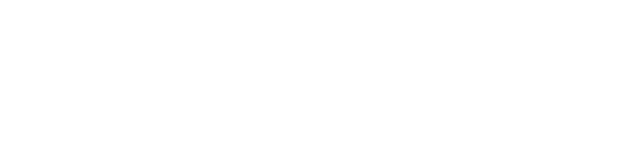
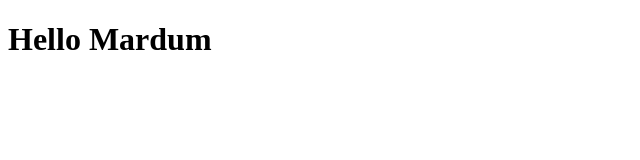
Before and after one commit to Said1234mehr/maste, a plain HTML site: page index.html in a window 1280 px wide. Shown: the whole page, without its empty margins (0-640 px from the left). Drawn offline with Linux system fonts and the light colour scheme.

Commit message:
task1 is here

```diff
--- a/index.html
+++ b/index.html
@@ -6,6 +6,6 @@
  <title>Document</title>
 </head>
 <body>
-
+ <h1>Hello Mardum</h1>
 </body>
 </html>
```
